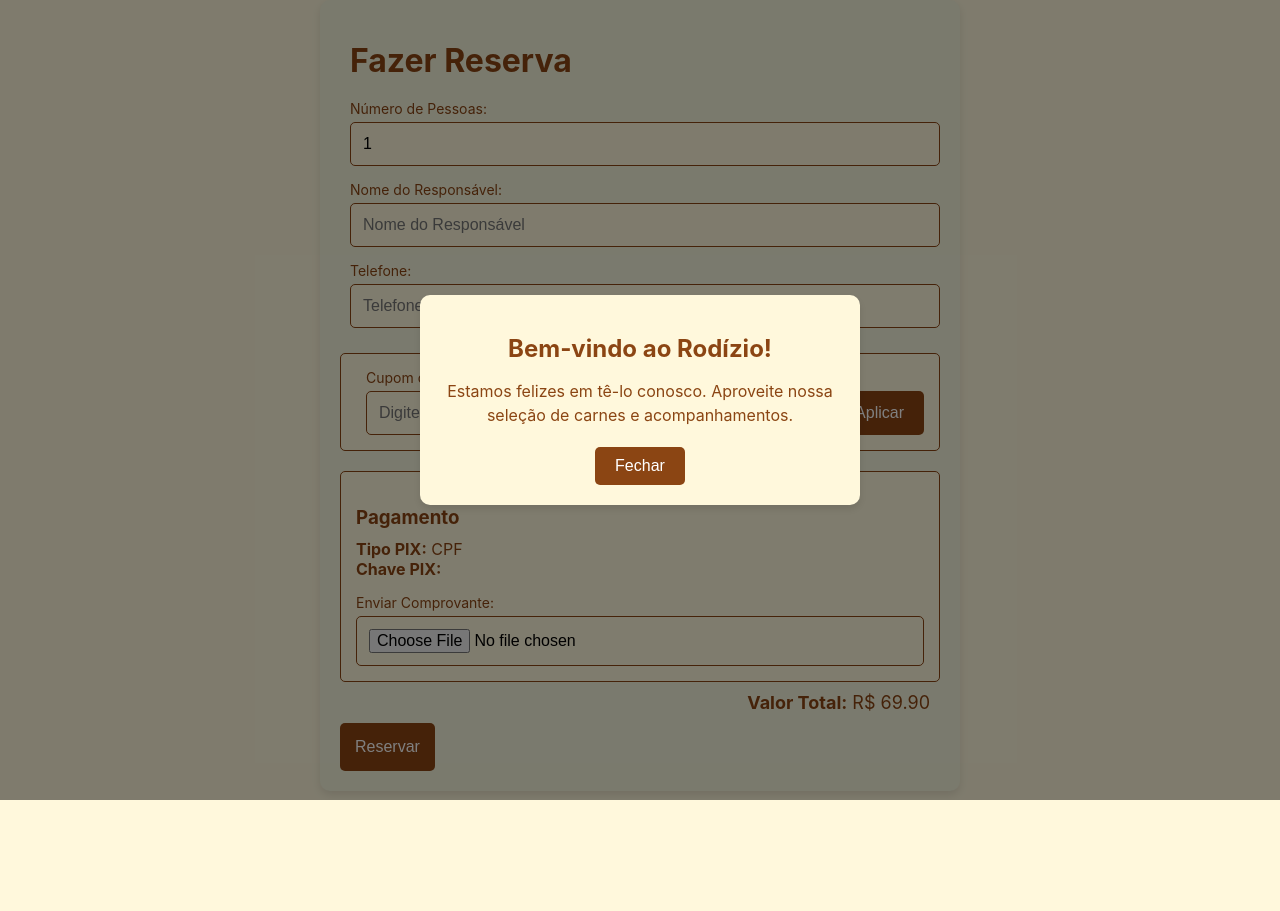
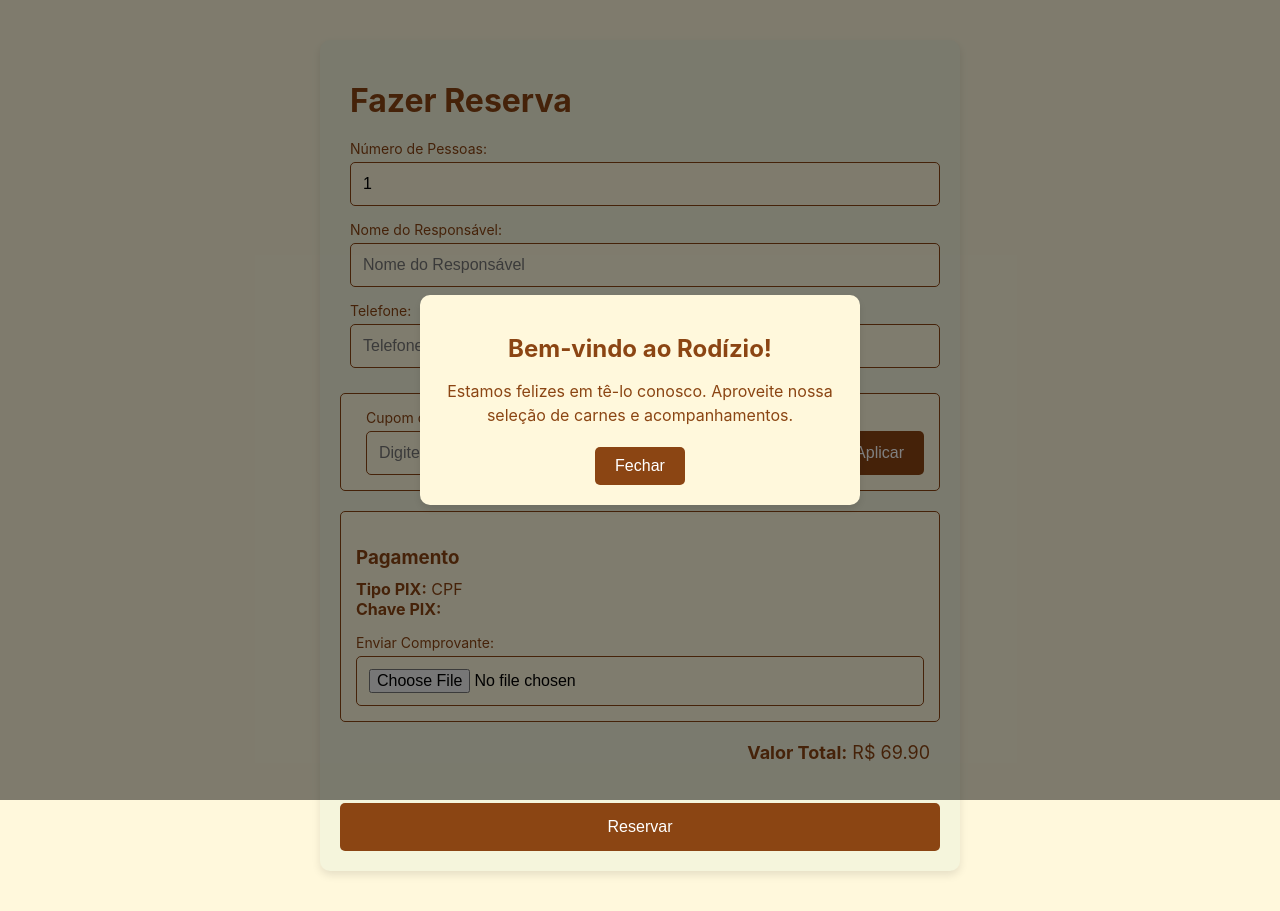
Before and after one commit to lucasgod464/reserva1.0, a React (Vite) app: page / in a window 1280 px wide. Before the commit the page ends 800 px from the top, so only its background shows below. Built offline with nearby package versions, Linux system fonts and the light colour scheme; no server answers; the database is empty.

Commit message:
Initial commit from your app

```diff
--- a/src/Reserva.jsx
+++ b/src/Reserva.jsx
@@ -202,7 +202,7 @@ const Reserva = () => {
 const styles = {
   container: {
     maxWidth: '600px',
-    margin: '0 auto',
+    margin: '40px auto', // Aumentei a margem superior para 40px
     padding: '20px',
     backgroundColor: '#F5F5DC',
     borderRadius: '10px',
@@ -218,7 +218,7 @@ const styles = {
     textAlign: 'right',
     fontSize: '18px',
     color: '#8B4513',
-    margin: '10px 0',
+    margin: '20px 0', // Aumentei a margem vertical
     paddingRight: '10px'
   },
   button: {
@@ -229,6 +229,8 @@ const styles = {
     border: 'none',
     borderRadius: '5px',
     cursor: 'pointer',
+    width: '100%',
+    marginTop: '20px', // Adicionei margem superior
     '&:hover': {
       backgroundColor: '#A0522D'
     }
```
